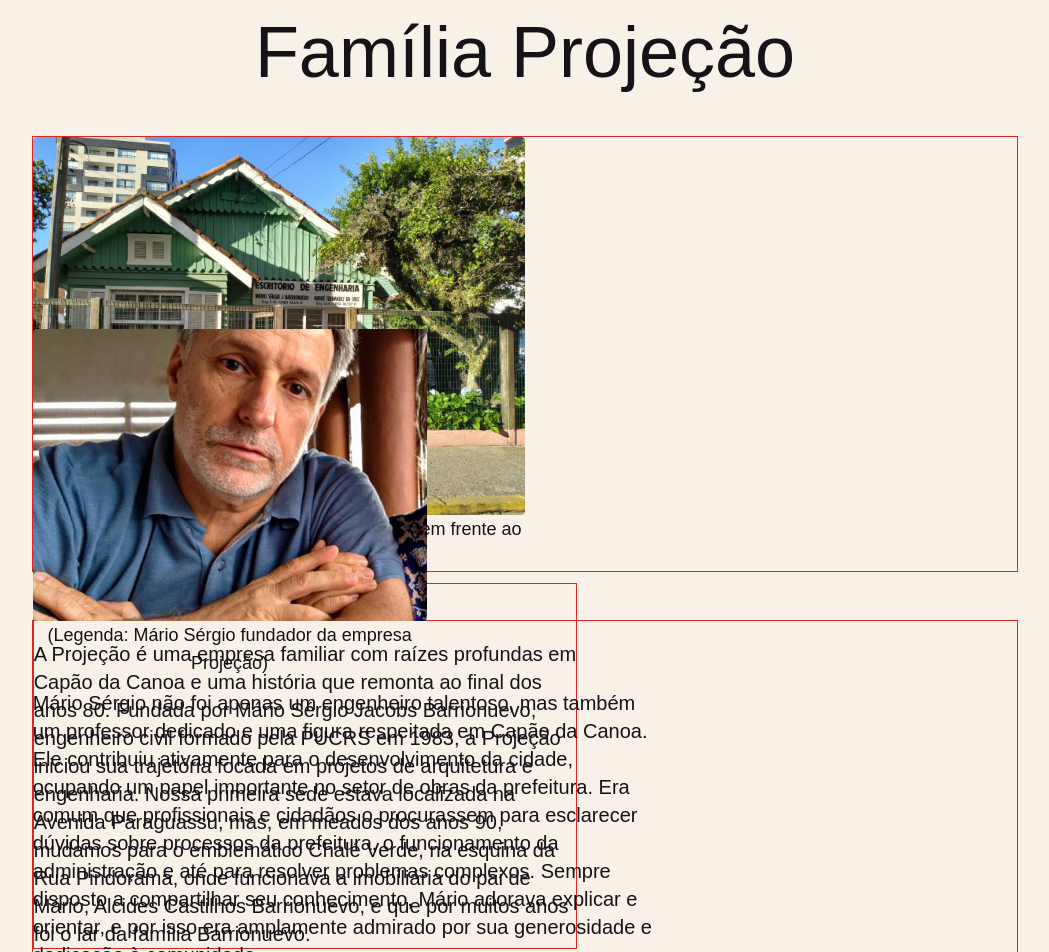
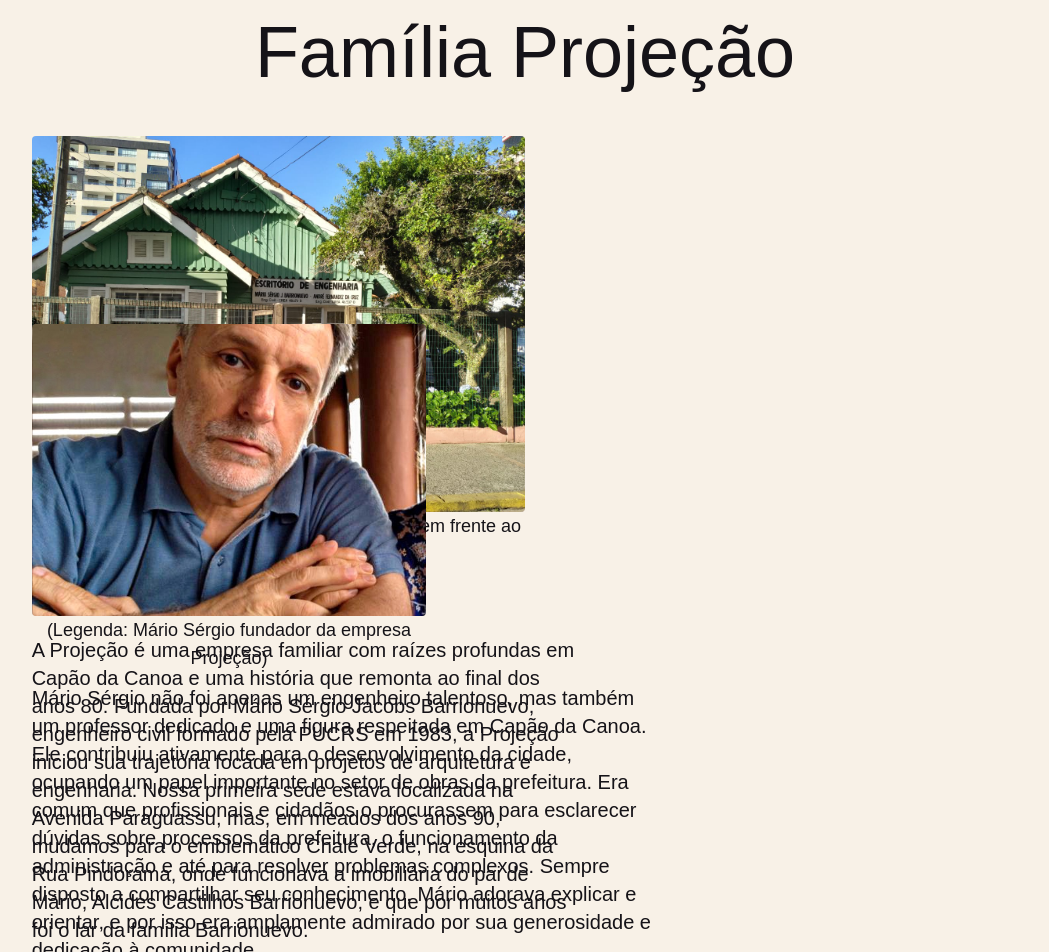
Before and after one commit to Leort-z/projecaors, a Next.js app: page / in a window 1280 px wide. Shown: the part 2240-3192 px from the top of the page, without its empty margins (115-1164 px from the left). Built offline with nearby package versions, Linux system fonts and the light colour scheme.

Commit message:
Add navegação por ancora

```diff
--- a/app/page.tsx
+++ b/app/page.tsx
@@ -1,7 +1,9 @@
+"use client";
 import Image from 'next/image'
 import Link from 'next/link'
 import PortfolioItem from './components/PortfolioItem'
 import ServicoItem from './components/ServicoItem'
+import { useRef } from 'react'
 
 export default function Home() {
   const portfolioItems = [
@@ -27,15 +29,15 @@ export default function Home() {
       >
         <Image src='/white-logo.png' width={120} height={75} alt='Logo da empresa Projeção' />
         <nav className='flex justify-between gap-16 text-[#F8F1E7] '>
-          <Link href='/portfolio'>PORTFÓLIO</Link>
-          <Link href='/services'>SERVIÇOS</Link>
-          <Link href='/about'>QUEM SOMOS</Link>
-          <Link href='/contact'>CONTATO</Link>
+          <Link href='#portfolio'>PORTFÓLIO</Link>
+          <Link href='#servicos'>SERVIÇOS</Link>
+          <Link href='#quemsomos'>QUEM SOMOS</Link>
+          <Link href='#contact'>CONTATO</Link>
         </nav>
       </header>
       <main className="bg-[url('/main-image.png')] min-h-screen bg-cover bg-no-repeat	"></main>
-      <section className='h-[calc(100%-96px)] text-center text-4xl px-36 py-12 '>
-        <h1 className="font-bold">PORTFÓLIO</h1>
+      <section className='h-[calc(100%-96px)] text-center text-4xl px-36 py-12 ' id='portfolio'>
+        <h1 className="font-bold" >PORTFÓLIO</h1>
         <div className='flex flex-row h-3/4 justify-between mt-12 '>
           {portfolioItems.map(({ name, imagePath }) => <PortfolioItem name={name} imagePath={imagePath} />)}
 
@@ -47,7 +49,7 @@ export default function Home() {
       </section>
 
       <section style={{ background: '#1B3124' }}
-        className='h-[calc(100%-96px)] text-center text-4xl px-36 py-12 '>
+        className='h-[calc(100%-96px)] text-center text-4xl px-36 py-12 ' id='servicos'>
         <h1 className="font-bold text-[#F8F1E7]">SERVIÇOS</h1>
         <div className='flex flex-wrap h-4/5 mt-12 justify-center gap-3 '>
           {servicoItems.map(({ name, imagePath }) => <ServicoItem name={name} imagePath={imagePath} />)}
@@ -57,14 +59,14 @@ export default function Home() {
 
         </button>
       </section>
-      <section className='h-[calc(200%-96px)] px-12 py-12 flex flex-col gap-12 items-center'>
+      <section className='h-[calc(200%-96px)] px-12 py-12 flex flex-col gap-12 items-center' id='quemsomos'>
         <h1 className="text-7xl">Família Projeção</h1>
-        <div className='flex flex-wrap h-3/5 justify-between gap-3 w-5/6 items-center border border-red-600'>
+        <div className='flex flex-wrap h-3/5 justify-between gap-3 w-5/6 items-center '>
           <div className="h-full w-2/4 flex flex-col ">
             <div className="h-full w-full bg-cover bg-center rounded" style={{ backgroundImage: "url('/historia-images/escritorio.png" }} />
             <h3 className="text-lg text-center">(Elizabeth, Mário Sérgio e Marlene Barrionuevo em frente ao Chalé Verde)</h3>
           </div>
-          <p className='text-xl border border-red-600'>[Início] <br /><br />
+          <p className='text-xl '>[Início] <br /><br />
             A Projeção é uma empresa familiar com raízes profundas em <br />
             Capão da Canoa e uma história que remonta ao final dos <br />
             anos 80. Fundada por Mário Sérgio Jacobs Barrionuevo, <br />
@@ -78,7 +80,7 @@ export default function Home() {
             foi o lar da família Barrionuevo.</p>
         </div>
 
-        <div className='flex flex-wrap-reverse h-3/5 justify-between gap-3 w-5/6 items-center border border-red-600'>
+        <div className='flex flex-wrap-reverse h-3/5 justify-between gap-3 w-5/6 items-center '>
           <p className='text-xl'>
             Mário Sérgio não foi apenas um engenheiro talentoso, mas também <br />
             um professor dedicado e uma figura respeitada em Capão da Canoa. <br />
```
Lines whose indentation alone changed are shown as unchanged.
